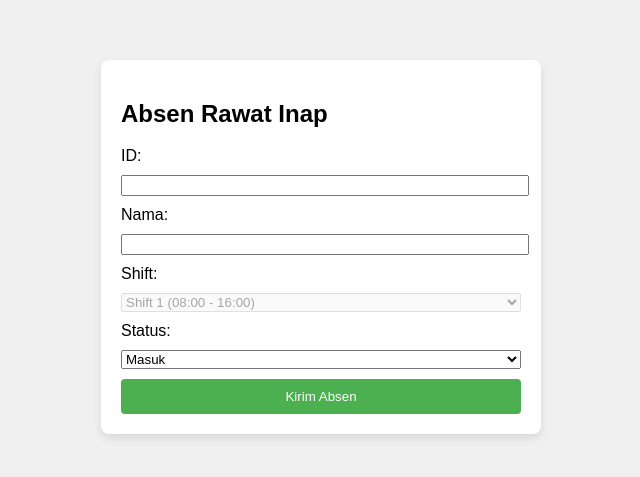
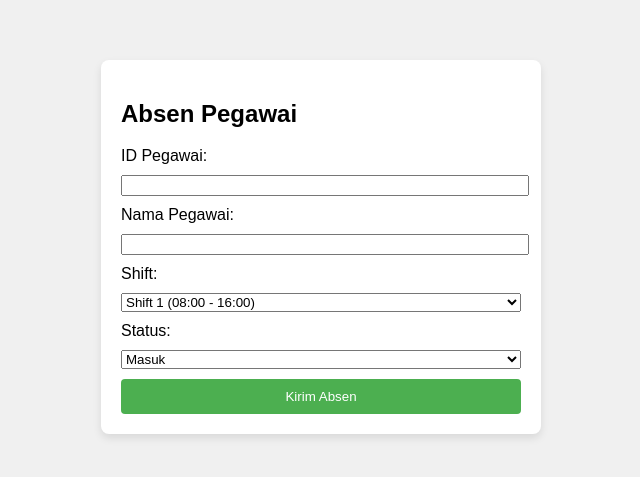
Before and after one commit to alamss1/tes2, a plain HTML site: page index.html in a window 1280 px wide. Shown: the part 153-630 px from the top of the page, without its empty margins (319-959 px from the left). Drawn offline with Linux system fonts and the light colour scheme.

Commit message:
Add files via upload

```diff
--- a/index.html
+++ b/index.html
@@ -3,7 +3,7 @@
 <head>
     <meta charset="UTF-8">
     <meta name="viewport" content="width=device-width, initial-scale=1.0">
-    <title>Absen Rawat Inap</title>
+    <title>Absen Pegawai</title>
     <style>
         /* Menggunakan Flexbox untuk memusatkan konten */
         body {
@@ -48,16 +48,16 @@
 </head>
 <body>
     <div class="container">
-        <h2>Absen Rawat Inap</h2>
+        <h2>Absen Pegawai</h2>
 
-        <label for="id">ID:</label>
+        <label for="id">ID Pegawai:</label>
         <input type="text" id="id" name="id" required readonly>
 
-        <label for="nama">Nama:</label>
+        <label for="nama">Nama Pegawai:</label>
         <input type="text" id="nama" name="nama" required readonly>
 
         <label for="shift">Shift:</label>
-        <select id="shift" name="shift" required disabled>
+        <select id="shift" name="shift" required>
             <option value="1">Shift 1 (08:00 - 16:00)</option>
             <option value="2">Shift 2 (16:00 - 08:00)</option>
         </select>
@@ -89,11 +89,6 @@
             if (shift) {
                 document.getElementById("shift").value = shift; // Mengisi Shift yang dipilih
             }
-
-            // Menonaktifkan input agar tidak bisa diubah setelah data diisi
-            document.getElementById("id").setAttribute("readonly", "true");
-            document.getElementById("nama").setAttribute("readonly", "true");
-            document.getElementById("shift").setAttribute("disabled", "true");
         }
 
         // Fungsi untuk mengirim data absen
```
